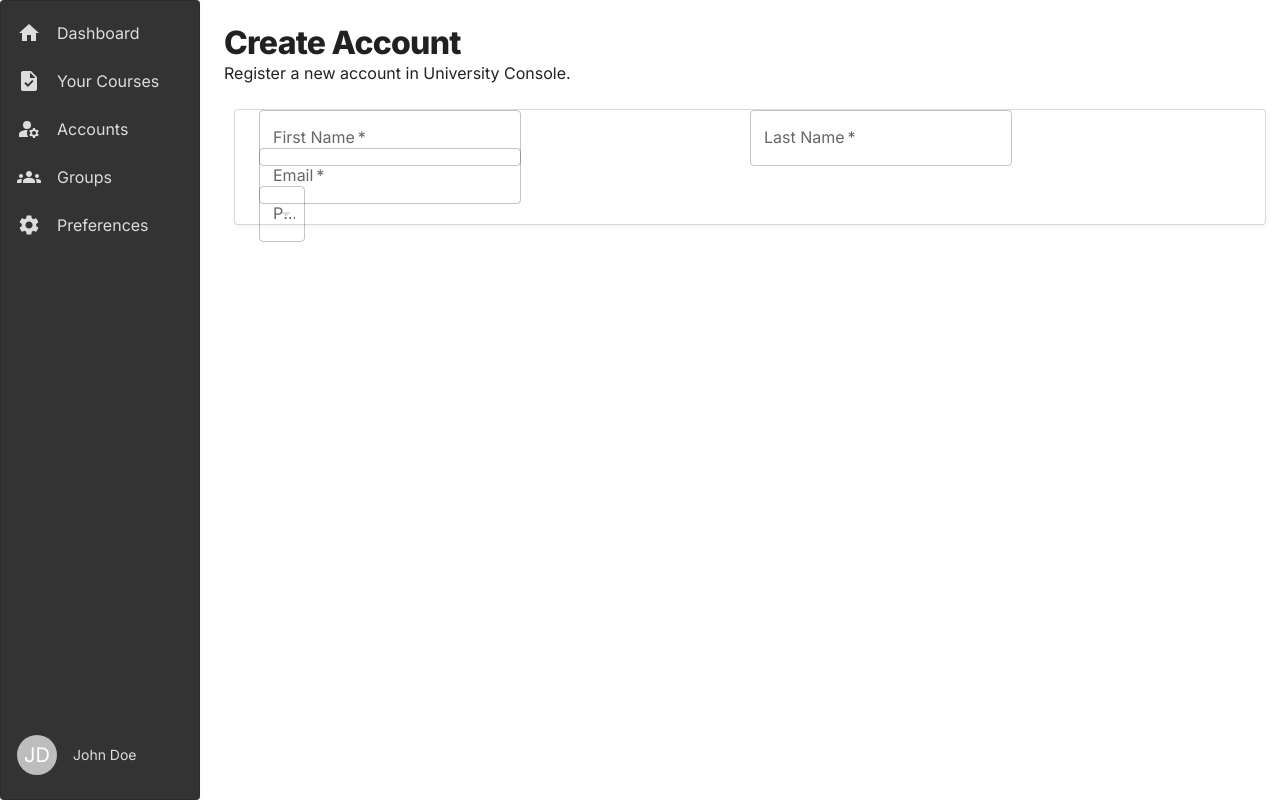
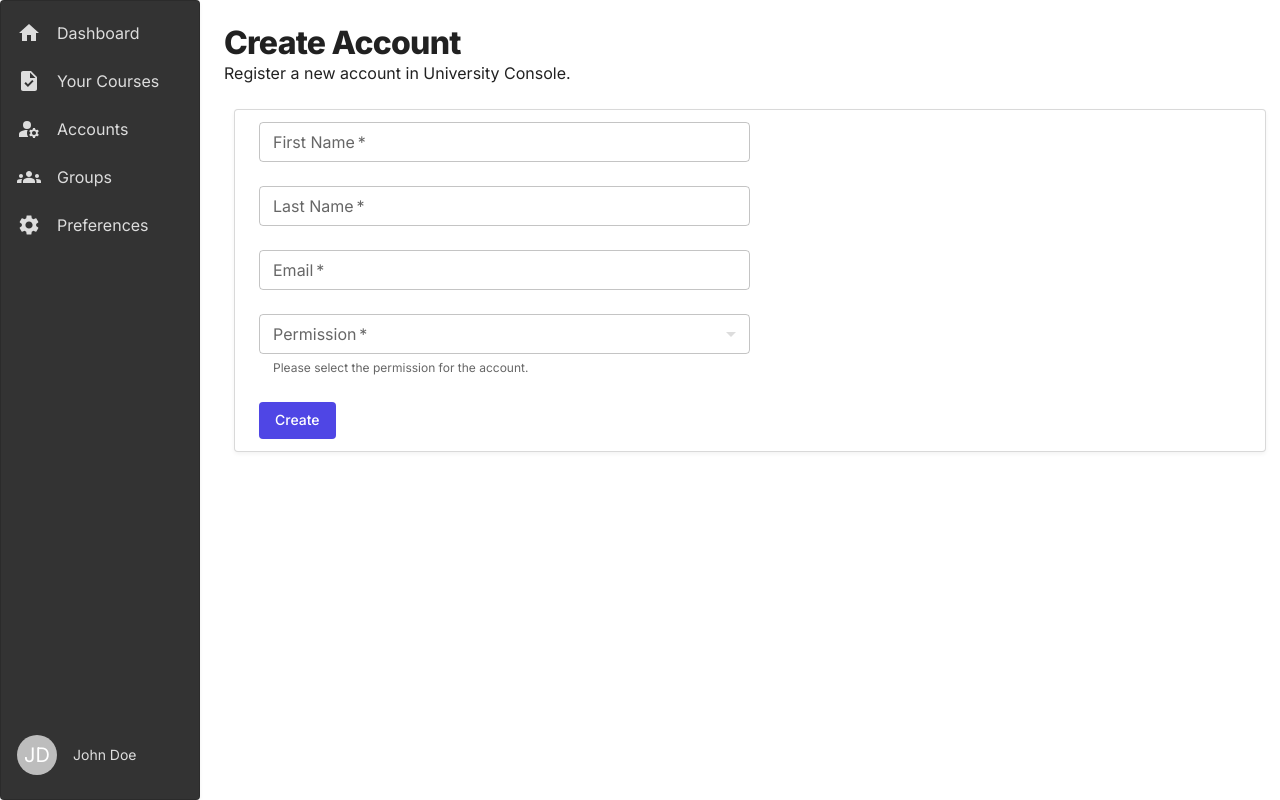
Before and after one commit to UniversityConsole/console, a React app: page /create-account in a window 1280 px wide. Built offline with nearby package versions, Linux system fonts and the light colour scheme; the HTML template or start-up script is replaced by a standard one.

Commit message:
[WIP] Modify form to match tailwindUI form

```diff
--- a/src/CreateAccount/CreateAccount.tsx
+++ b/src/CreateAccount/CreateAccount.tsx
@@ -1,10 +1,25 @@
-import {Container, FormControl, Grid, InputLabel, MenuItem, Paper, Select, TextField} from "@mui/material";
+import {Box, Button, Container, FormControl, Grid, InputLabel, MenuItem, Paper, Select, TextField} from "@mui/material";
 import * as React from "react";
-import {useState} from "react";
+import {ChangeEvent, FormEvent, useState} from "react";
 import {ConsoleHeader} from "../ConsoleHeader";
+import styles from './styles.scss';
 
 export function CreateAccount() {
-  const [permission, setPermission] = useState(null);
+  const [permission, setPermission] = useState('');
+  const permissions = [
+    'Professor', 'TA', 'Student', 'Administrator'
+  ]
+
+  const handleSubmit = (event: FormEvent<HTMLFormElement>) => {
+    event.preventDefault();
+
+    console.log(permission);
+  };
+
+  const handleOnChange= (event: ChangeEvent<HTMLInputElement>) => {
+    event.preventDefault();
+    setPermission(event.target.value);
+  };
 
   return (
     <>
@@ -12,44 +27,60 @@ export function CreateAccount() {
         Register a new account in University Console.
       </ConsoleHeader>
       <Container component={Paper}>
-        <Grid container>
-          <Grid item md={6}>
+        <Box
+          component="form"
+          noValidate
+          onSubmit={handleSubmit}
+        >
           <FormControl>
             <TextField
               required
               label="First Name"
+              fullWidth
+              margin="normal"
+              size="small"
+              type="text"
             />
           </FormControl>
-          </Grid>
-          <Grid item md={6}>
           <FormControl>
             <TextField
               required
               label="Last Name"
+              fullWidth
+              margin="normal"
+              size="small"
+              type="text"
             />
           </FormControl>
-          </Grid>
-          <Grid item md={8}>
           <FormControl>
             <TextField
               required
               label="Email"
+              fullWidth
+              margin="normal"
+              size="small"
+              type="email"
             />
           </FormControl>
-          </Grid>
-          <Grid item md={8}>
           <FormControl>
-              <InputLabel>Permissions</InputLabel>
-              <TextField select required>
-                <MenuItem>Professor</MenuItem>
-                <MenuItem>Teachers' Assistant</MenuItem>
-                <MenuItem>Student</MenuItem>
-                <MenuItem>Administrator</MenuItem>
-                <MenuItem>Custom</MenuItem>
+            <TextField
+              select
+              required
+              label="Permission"
+              value={permission}
+              onChange={handleOnChange}
+              size="small"
+              helperText="Please select the permission for the account."
+            >
+              {permissions.map(option => (
+                <MenuItem key={option} value={option}>{option}</MenuItem>
+              ))}
             </TextField>
           </FormControl>
-          </Grid>
-        </Grid>
+          <div className={styles.root}>
+            <Button variant="contained" type="submit">Create</Button>
+          </div>
+        </Box>
       </Container>
     </>
   );
--- a/src/CreateAccount/styles.scss
+++ b/src/CreateAccount/styles.scss
@@ -1,8 +1,5 @@
 .root {
-  display: inline-block;
+  display: flex;
   justify-content: space-between;
-
-  .form {
-    width: 50%;
-  }
+  margin: 12px 0 12px auto;
 }
--- a/src/CreateAccount/styles.scss.d.ts
+++ b/src/CreateAccount/styles.scss.d.ts
@@ -1,7 +1,6 @@
 // This file is automatically generated.
 // Please do not change this file!
 interface CssExports {
-  'form': string;
   'root': string;
 }
 export const cssExports: CssExports;
--- a/src/theme/TextField.ts
+++ b/src/theme/TextField.ts
@@ -6,10 +6,17 @@ export const formTheme: ThemeOptions = {
       styleOverrides: {
         root: {
           width: '100%',
-          height: '38px',
           margin: '0',
         },
       },
     },
+    MuiFormControl: {
+      styleOverrides: {
+        root: {
+          width: '50%',
+          margin: '12px 10px 12px 0',
+        }
+      }
+    }
   },
 };
```
Lines whose indentation alone changed are shown as unchanged.
